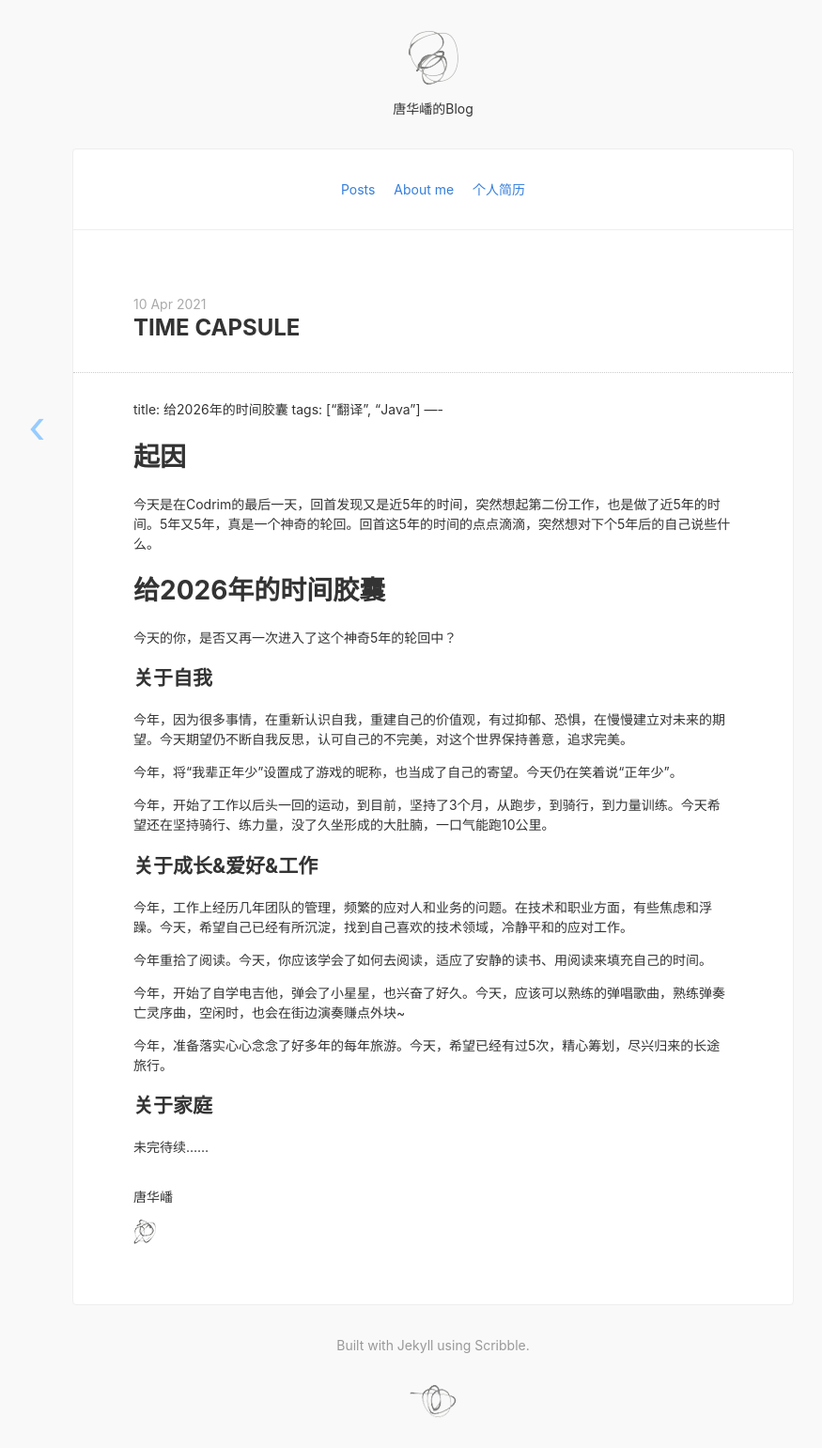
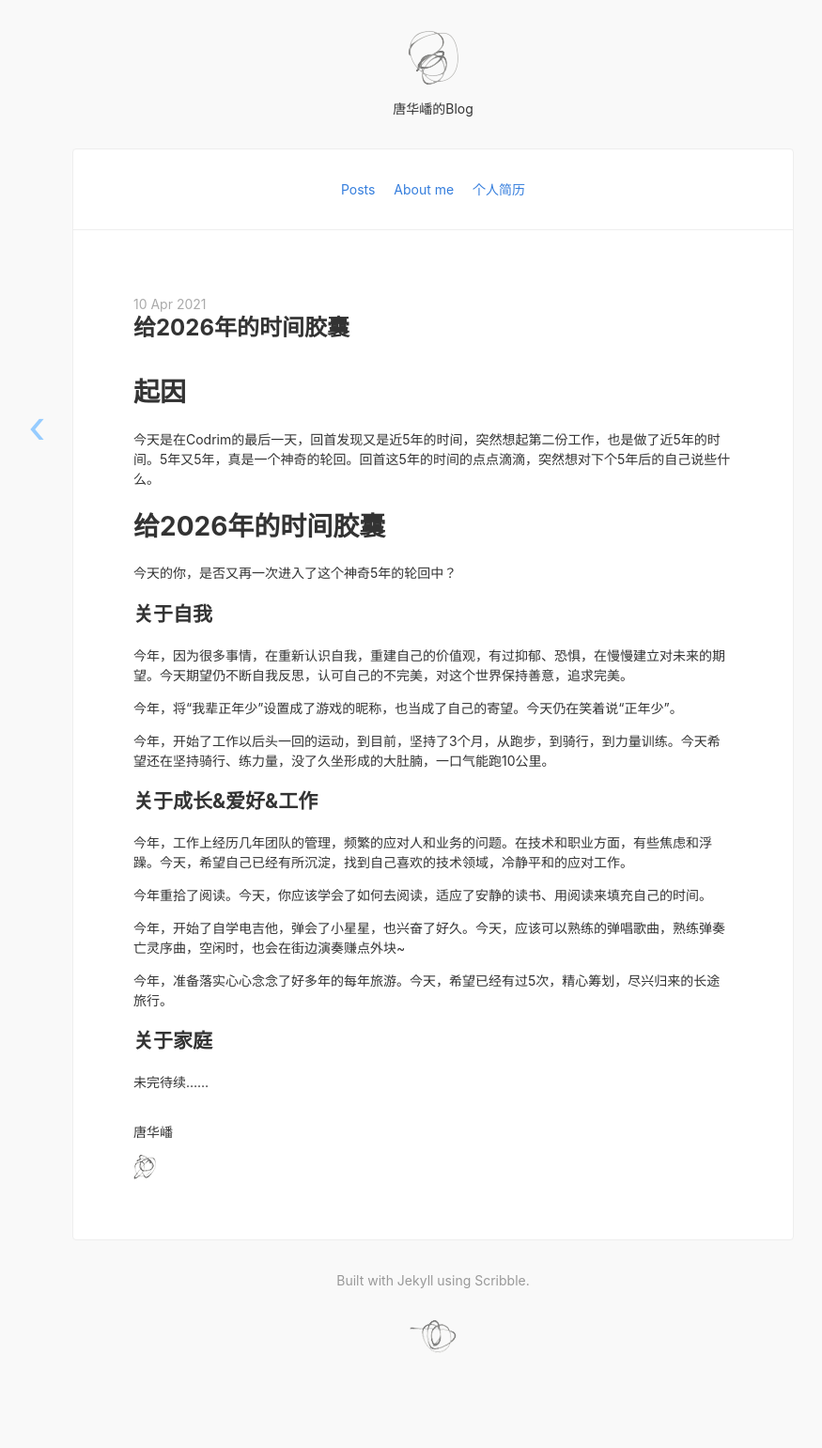
Before and after one commit to HuaboTang/blog, a Jekyll site: the page built from _posts/2021-04-10-time-capsule.md, in a window 1280 px wide. Shown: the whole page at 94% size, without its empty margins (179-1054 px from the left). Built offline with Jekyll 4.4.1, drawn with Linux system fonts in a browser that asks for light colours; nearby versions of some CDN libraries; comment, search, counter and statistics services are not loaded; after the commit the page ends 1472 px from its top, so only the background shows below that.

Commit message:
fix: titles error

```diff
--- a/_posts/2021-04-10-time-capsule.md
+++ b/_posts/2021-04-10-time-capsule.md
@@ -1,7 +1,7 @@
-----
-title: 给2026年的时间胶囊
+---
+title: "给2026年的时间胶囊"
 tags: ["翻译", "Java"]
-----
+---
 
 # 起因
 
```
